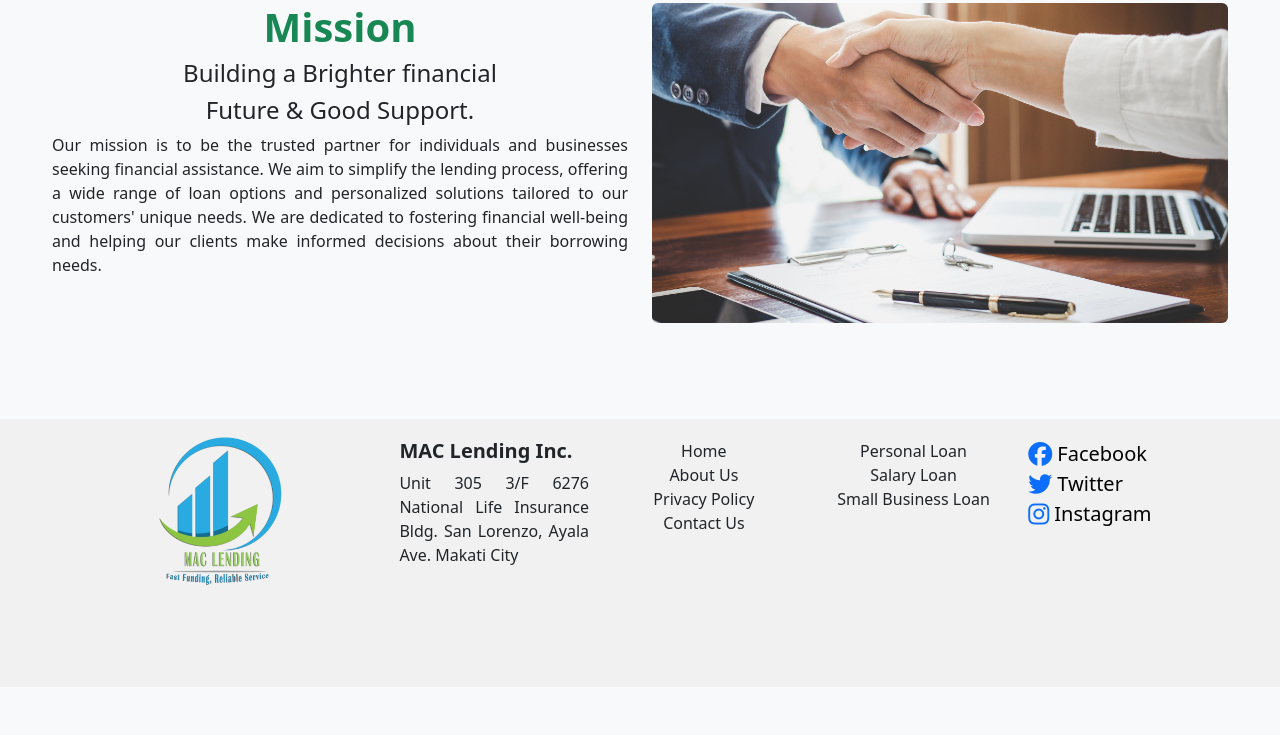
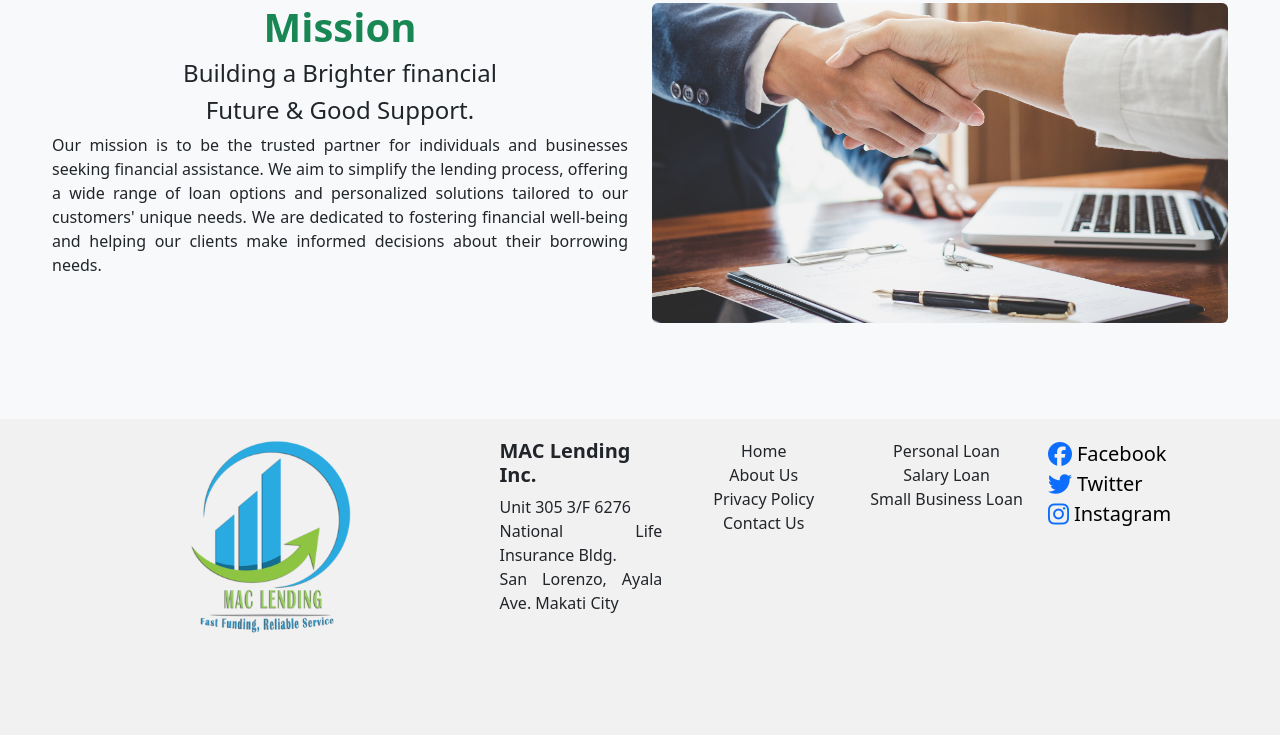
Before and after one commit to aldrin1997/kodego-capstone-project, a PHP site: page /about.php in a window 1280 px wide. Shown: the part 911-1646 px from the top of the page. Before the commit the page ends 1496 px from the top, so only its background shows below. Run offline with PHP 8.4, Linux system fonts and the light colour scheme; some libraries are stand-ins or nearby versions.

Commit message:
added changes

```diff
--- a/about.php
+++ b/about.php
@@ -124,35 +124,35 @@
                     <img src="image/logo.png" alt="Logo" class="img-fluid">
                 </div>
                 <div class="footer-columns">
-        <div class="footer-column">
+                    <div class="footer-column fw-medium">
                     <h5>MAC Lending Inc.</h5>
-          <p>Unit 305 3/F 6276 National Life Insurance Bldg. San Lorenzo, Ayala Ave. Makati City</p>
+                    <p>Unit 305 3/F 6276<br>National Life Insurance Bldg.<br>San Lorenzo, Ayala Ave. Makati City</p>
                     </div>
 
                     <div class="footer-column">
                     <div class="footer-links">
-            <a class="nav-link" href="index.php">Home</a>
+                        <a class="nav-link fw-medium" href="index.php">Home</a>
                     </div>
                     <div class="footer-links">
-            <a class="nav-link" href="about.php">About Us</a>
+                        <a class="nav-link fw-medium" href="about.php">About Us</a>
                     </div>
                     <div class="footer-links">
-            <a class="nav-link" href="privacy.php">Privacy Policy</a>
+                        <a class="nav-link fw-medium" href="privacy.php">Privacy Policy</a>
                     </div>
                     <div class="footer-links">
-            <a class="nav-link" href="contact.php">Contact Us</a>
+                        <a class="nav-link fw-medium" href="contact.php">Contact Us</a>
                     </div>
 
                     </div>
                     <div class="footer-column">
                     <div class="footer-links">
-            <a class="nav-link" href="personal.php">Personal Loan</a>
+                        <a class="nav-link fw-medium" href="personal.php">Personal Loan</a>
                     </div>
                     <div class="footer-links">
-            <a class="nav-link" href="salary.php">Salary Loan</a>
+                        <a class="nav-link fw-medium" href="salary.php">Salary Loan</a>
                     </div>
                     <div class="footer-links">
-            <a class="nav-link" href="business.php">Small Business Loan</a>
+                        <a class="nav-link fw-medium" href="business.php">Small Business Loan</a>
                     </div>
                     </div>
 
@@ -160,22 +160,20 @@
                     <div class="social-icons">
                         <a href="https://www.facebook.com" target="_blank">
                         <i class="fab fa-facebook"></i>
-              <span>Facebook</span>
+                        <span class="fw-medium">Facebook</span>
                         </a>
                     </div>
                     <div class="social-icons">
                         <a href="https://www.twitter.com" target="_blank">
                         <i class="fab fa-twitter"></i>
-              <span>Twitter</span>
+                        <span class="fw-medium">Twitter</span>
                         </a>
                     </div>
                     <div class="social-icons">
                         <a href="https://www.instagram.com" target="_blank">
                         <i class="fab fa-instagram"></i>
-              <span>Instagram</span>
+                        <span class="fw-medium">Instagram</span>
                         </a>
-          </div>
-
                     </div>
                 </div>
             </div>
--- a/services.php
+++ b/services.php
@@ -97,7 +97,7 @@
         <div class="col-lg-6">
           <h4 class="fw-medium">Experience the MAC Lending difference and let us help you navigate your financial aspirations.
           We are committed to your success and look forward to being your trusted lending partner!</h1>
-          <a type="button" href="loan_application.php" class="btn-success btn-sm" role="button">Apply Now!</a>
+          <a type="button" href="login.php" class="btn-success btn-sm" role="button">Apply Now!</a>
         </div>
       </div>
     </div>
```
Lines whose indentation alone changed are shown as unchanged.
